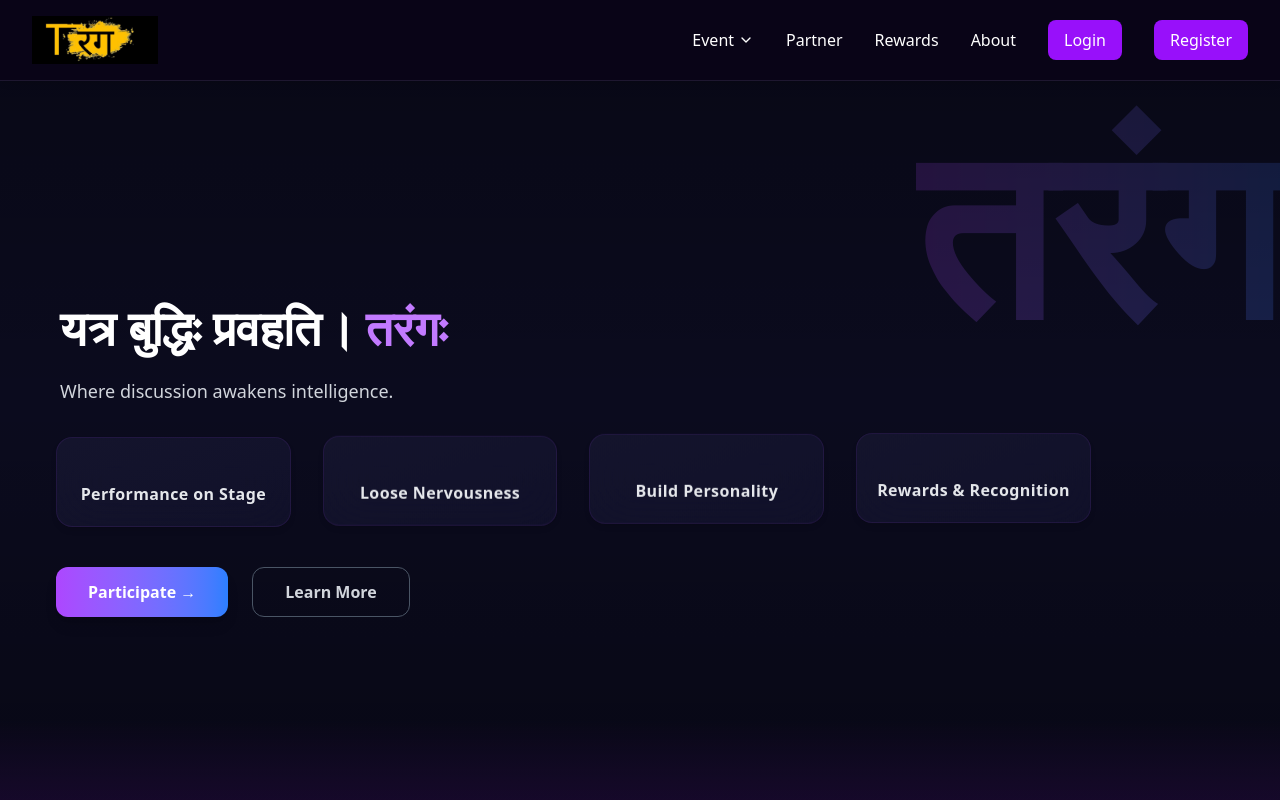
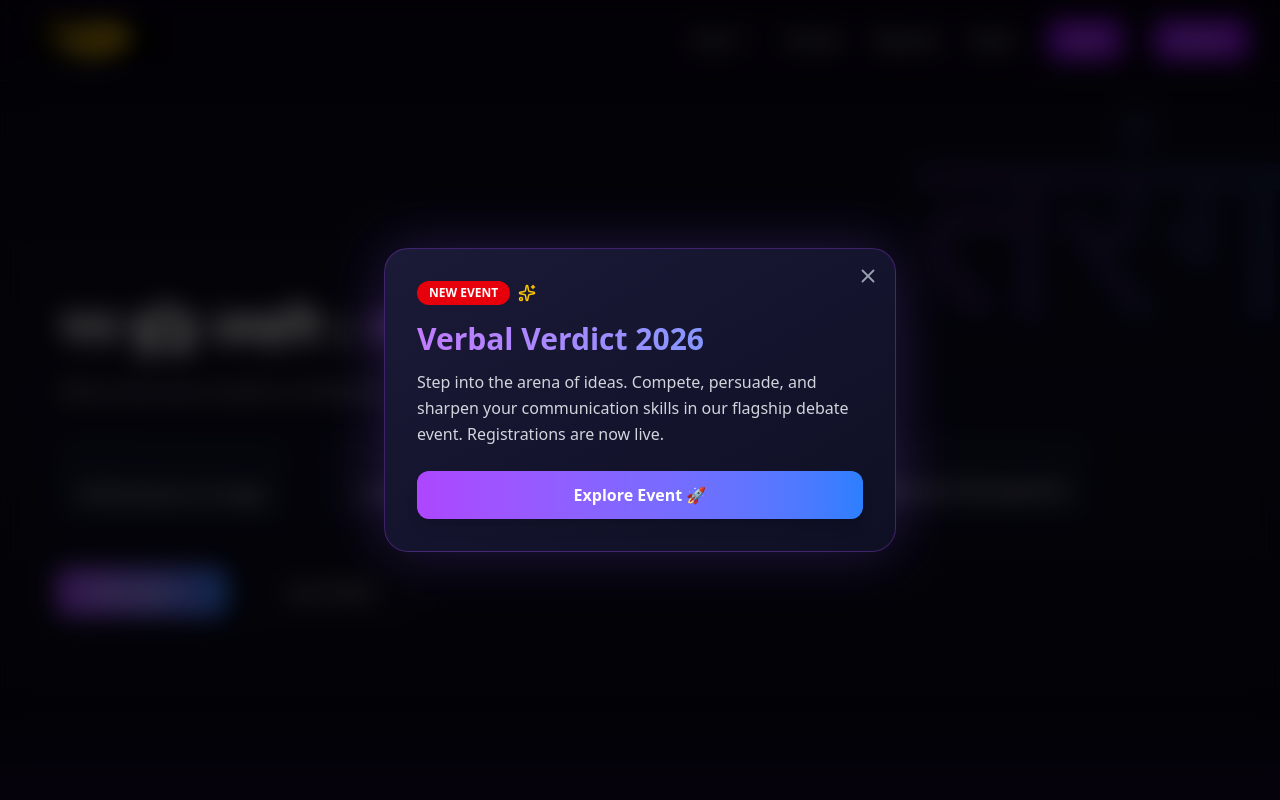
Before and after one commit to Satyam0000000/Tarang_Frontend, a React (Vite) app: page / in a window 1280 px wide. Shown: the top 800 px of the page. Built offline with nearby package versions, Linux system fonts and the light colour scheme.

Commit message:
added pop up

```diff
--- a/src/pages/Home.jsx
+++ b/src/pages/Home.jsx
@@ -8,7 +8,7 @@ import MUNImg from "../assets/UpComingevent/MUN.png";
 import PoetryImg from "../assets/UpComingevent/Poetry.png";
 import StorytellingImg from "../assets/UpComingevent/Storytelling.png";
 import NoEventsImg from "../assets/UpComingevent/NoEvents.png";
-//import PopUp from "../pages/PopUp";
+import PopUp from "../pages/PopUp";
 
 
 const Home = () => {
@@ -328,7 +328,7 @@ text-gray-200 tracking-wide text-center
           ))}
         </div>
       </div>
-      {/* <PopUp open={showPopup} onClose={() => setShowPopup(false)} /> */}
+      <PopUp open={showPopup} onClose={() => setShowPopup(false)} />
     </>
   );
 };
--- a/src/pages/PopUp.jsx
+++ b/src/pages/PopUp.jsx
@@ -1,4 +1,4 @@
-import React from "react";
+/* eslint-disable no-unused-vars */
 import { motion, AnimatePresence } from "framer-motion";
 import { X, Sparkles } from "lucide-react";
 
```
